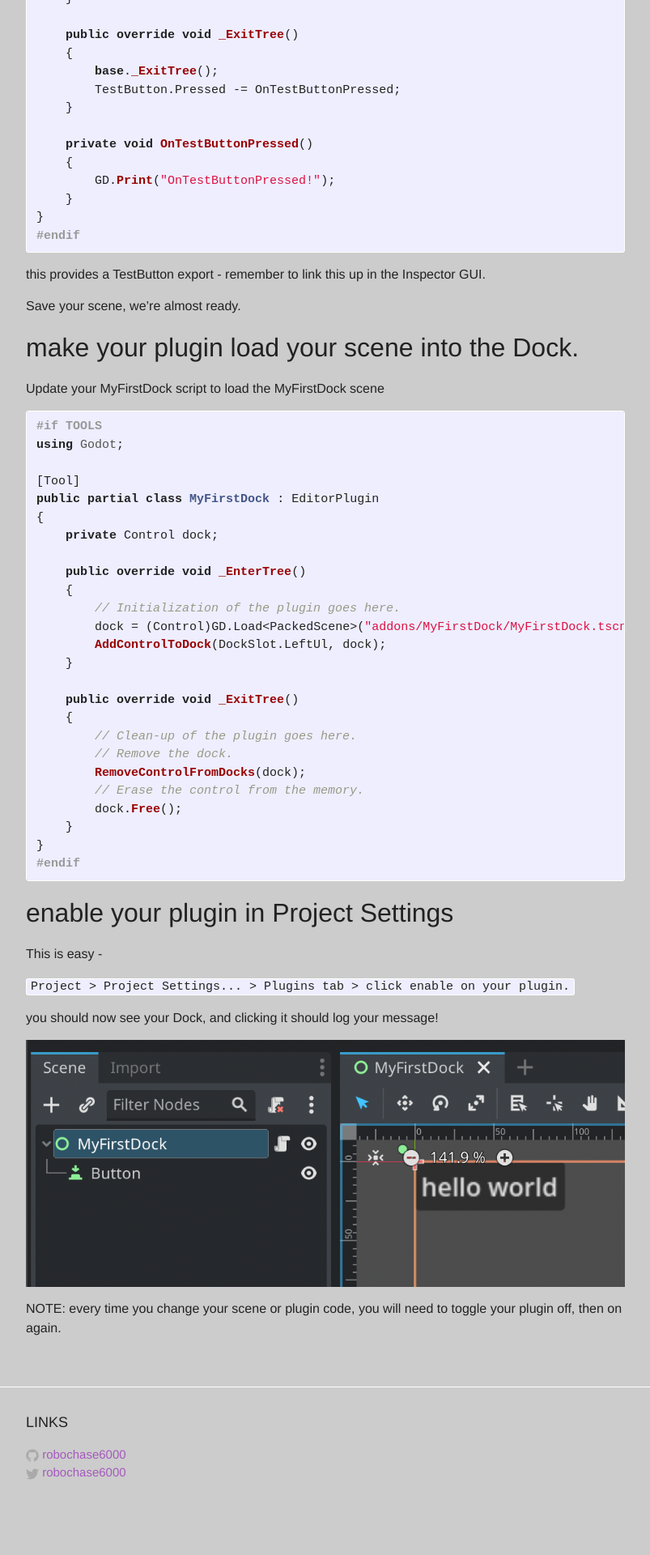
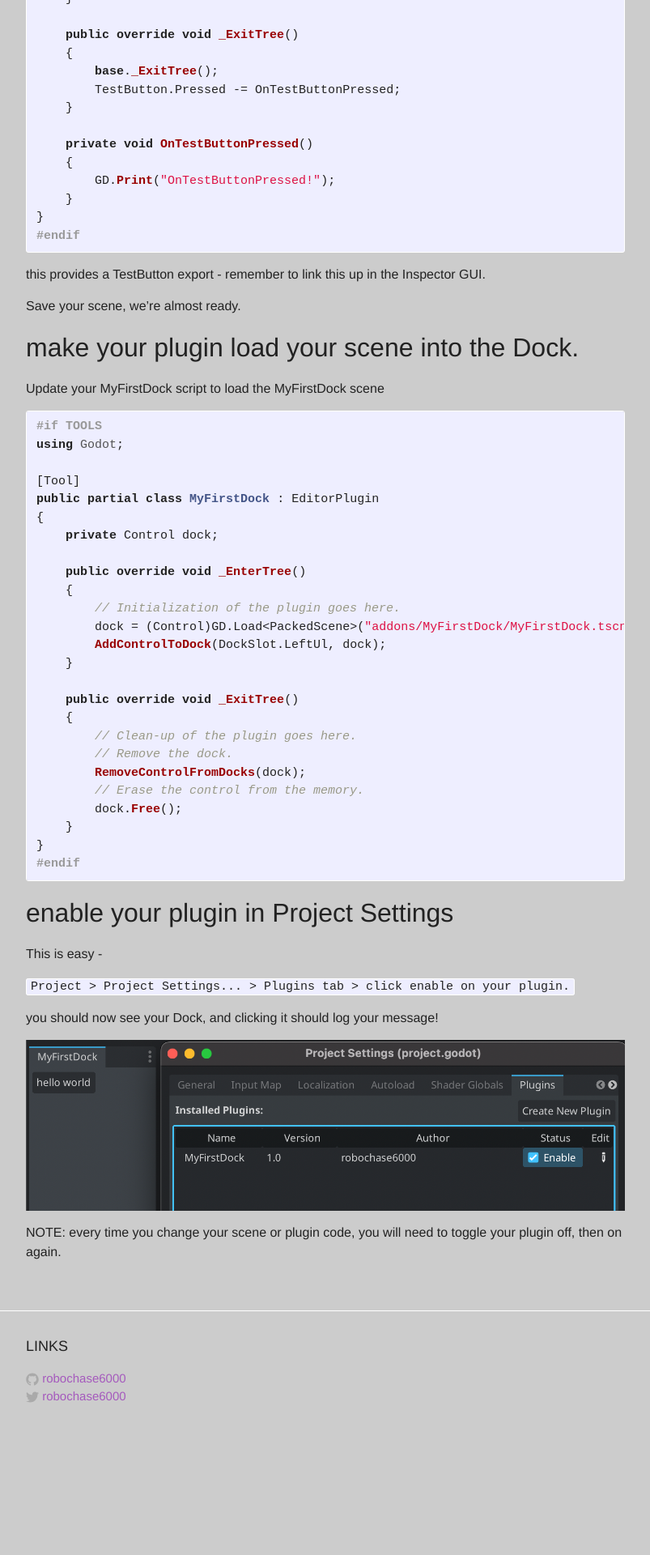
Before and after one commit to robochase6000/robochase6000.github.io, a Jekyll site: the page built from _posts/2023-10-08-unity-to-godot-migration-guide-making-an-editor-window.md, in a window 1280 px wide. Shown: the part 4324-6244 px from the top of the page at 81% size, without its empty margins (238-1041 px from the left). Built offline with Jekyll 4.4.1, drawn with Linux system fonts in a browser that asks for light colours; after the commit the page ends 6150 px from its top, so only the background shows below that.

Commit message:
fix image

```diff
--- a/_posts/2023-10-08-unity-to-godot-migration-guide-making-an-editor-window.md
+++ b/_posts/2023-10-08-unity-to-godot-migration-guide-making-an-editor-window.md
@@ -133,6 +133,6 @@ This is easy -
 
 you should now see your Dock, and clicking it should log your message!
 
-![Success](/docs/assets/images/godot-plugin-scene-hierarchy.png)
+![Success](/docs/assets/images/godot-plugin-complete.png)
 
 NOTE: every time you change your scene or plugin code, you will need to toggle your plugin off, then on again.
```
Also changed, not shown: docs/assets/images/godot-plugin-complete.png (added).
